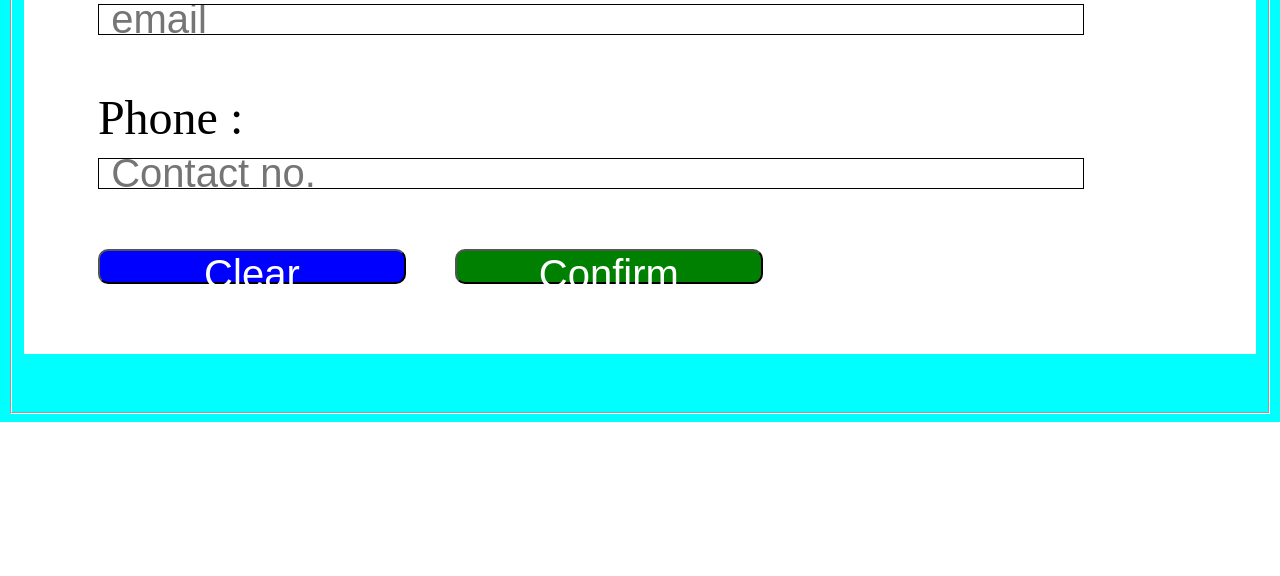
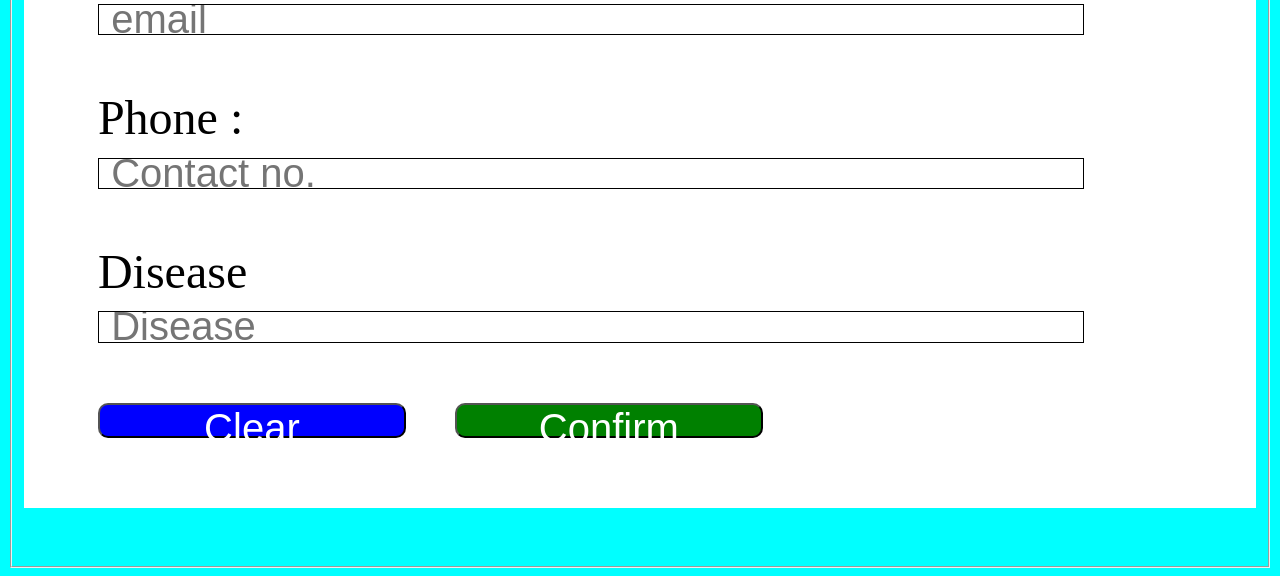
Before and after one commit to jayesh-w/ThinkFit, a PHP site: page /Shop/patientsignup.php in a window 1280 px wide. Shown: the part 1434-2010 px from the top of the page. Before the commit the page ends 1856 px from the top, so only its background shows below. Run offline with PHP 8.4, Linux system fonts and the light colour scheme.

Commit message:
Update patientsignup.php

```diff
--- a/patientsignup.php
+++ b/patientsignup.php
@@ -46,6 +46,9 @@
 	<input type="email" name="email" placeholder="email" style="margin-left:6%; height:4%; margin-top:1%; font-size:2.5rem; padding:1%; border:1px solid black; width:80%"/><br><br>
 	<label for="fn" style="margin-left:6%">Phone :</label><br>
 	<input type="tel" name="contact" style="margin-left:10%; margin-left:6%; height:4%; margin-top:1%; font-size:2.5rem; padding:1%; border:1px solid black; width:80%" placeholder="Contact no."/><br><br>
+	<label for="fn" style="margin-left:6%">Disease</label><br>
+	<input type="text" name="disease" style="margin-left:10%; margin-left:6%; height:4%; margin-top:1%; font-size:2.5rem; padding:1%; border:1px solid black; width:80%" placeholder="Disease"/><br><br>
+
 	<button type="reset" style="font-size:2.5rem; background-color:blue; color:white; height:4.5%; width:25%; border-radius:10px; margin-left:6%" >Clear</button>
 	<button type="submit" style="font-size:2.5rem; background-color:green; color:white; height:4.5%; width:25%; border-radius:10px; margin-left:3%" >Confirm</button><br><br>
 </form>
```
